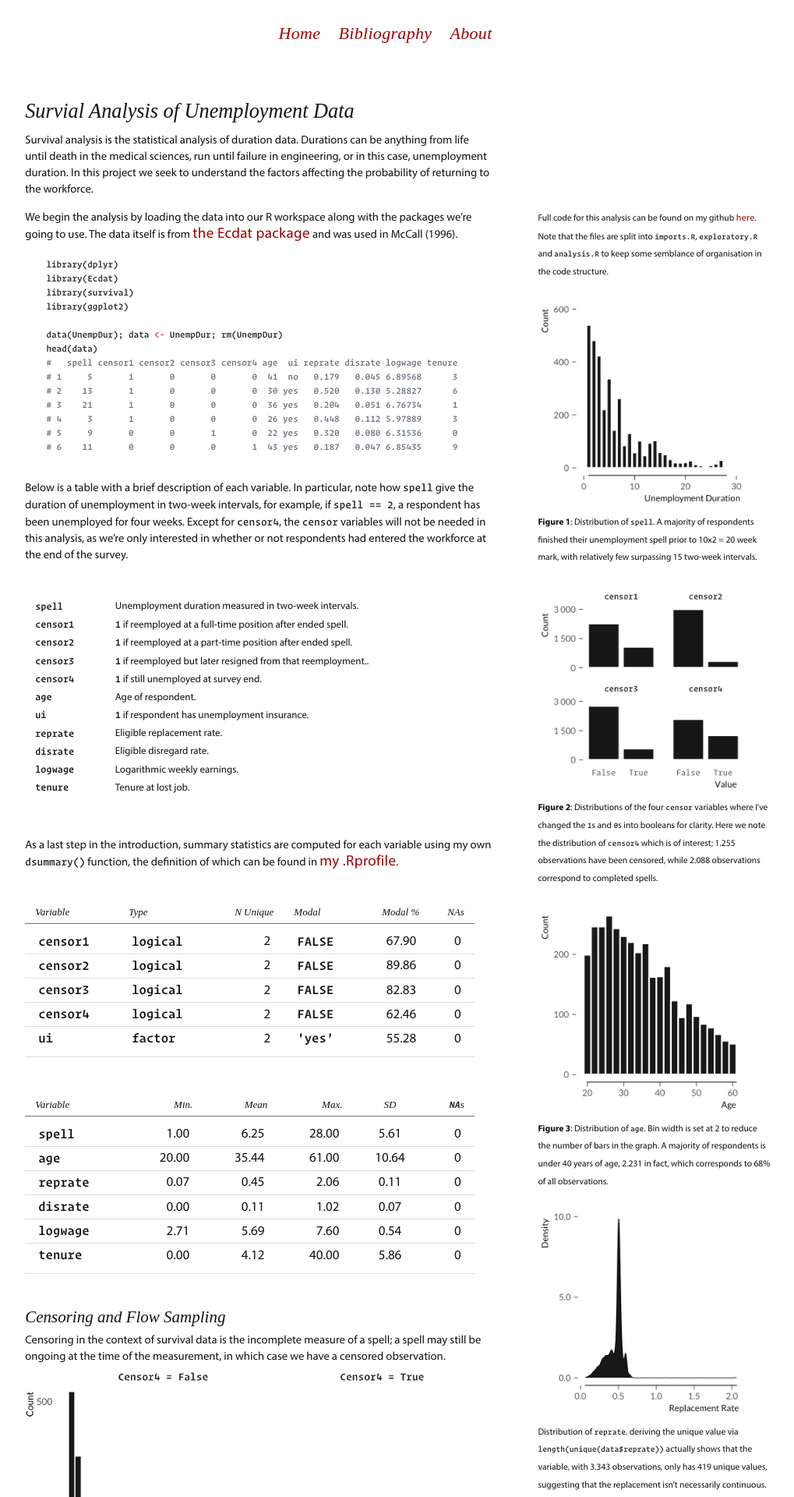
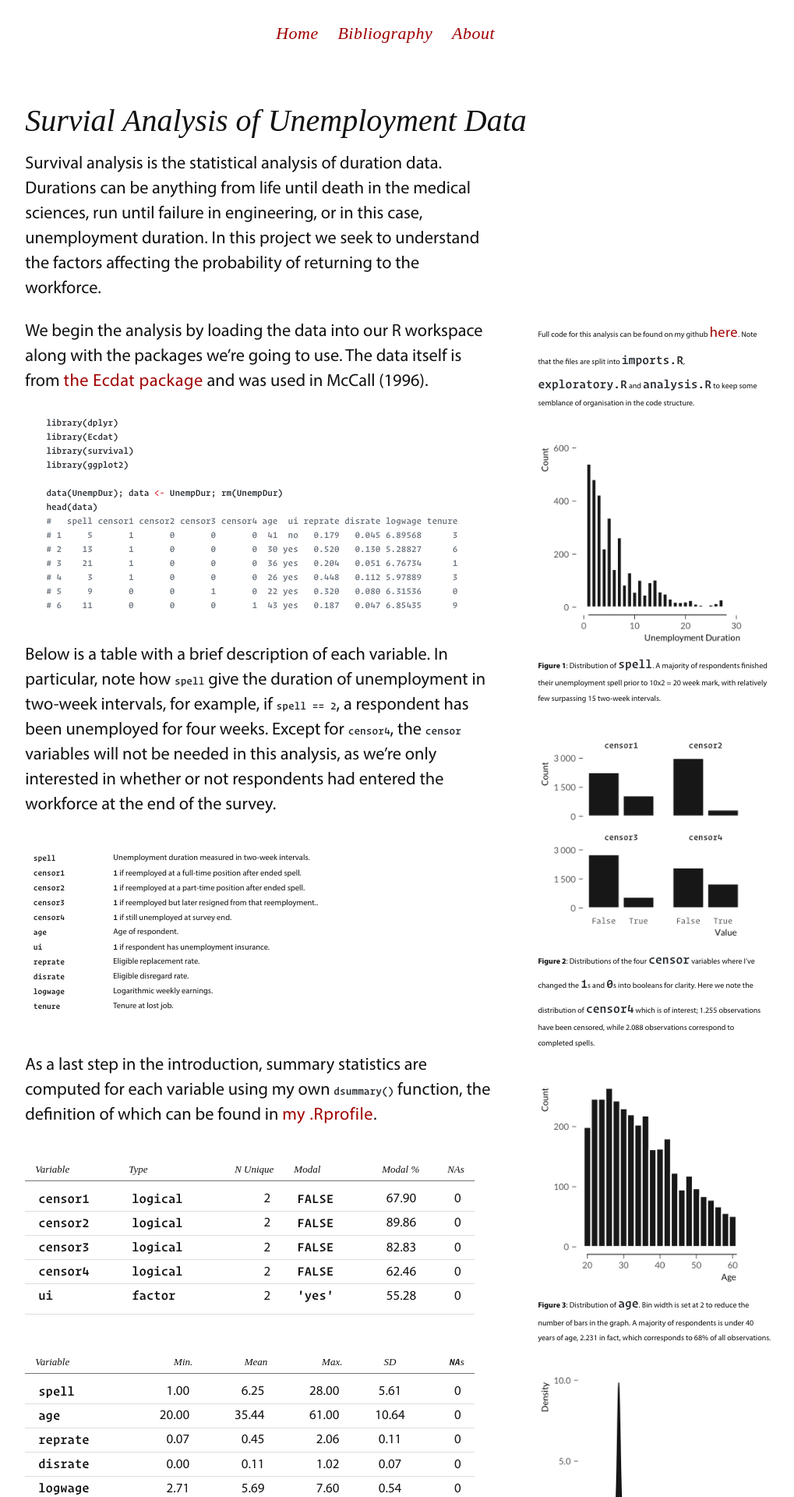
Before and after one commit to mhoirup/mhoirup.github.io, a Jekyll site: the page built from _posts/2021-04-12-Survival-Analysis.md, in a window 1280 px wide. Shown: the top 1920 px of the page at 78% size, without its empty margins (147-1166 px from the left). Built offline with Jekyll 4.4.1, drawn with Linux system fonts in a browser that asks for light colours; formulas are drawn with MathJax 3.

Commit message:
adjust font sizes

```diff
--- a/css/tufte.scss
+++ b/css/tufte.scss
@@ -26,7 +26,7 @@ html{
     text-align: baseline;
     -webkit-font-smoothing: antialiased;
     -moz-osx-font-smoothing: grayscale;
-    font-size: 10.5px;
+    font-size: 1rem;
   }
 
 
@@ -63,10 +63,9 @@ html{
 a {
     color: $contrast-color;
     text-decoration: none;
-    font-size: 16px;
     font-family: Myriad;
     letter-spacing: 0.03rem;
-    font-size: 19px;
+    font-size: 1.4rem;
 }
 
 p > a, cite > a, span > a {
@@ -234,9 +233,10 @@ table.norulers {
 }
 
 table.norulers td {
-    font-size: 13.0px;
+    font-size: 10.5px;
     border-bottom: 0px solid $border-color;
 }
+
 
 table.norulers tr code {
     font-family: OperatorMono;
@@ -249,8 +249,6 @@ table, table.booktabs {
     margin-top: 1cm;
     width: 53%;
     font-size: 17px;
-    // border-top: 2px solid $border-color;
-    // border-bottom: 2px solid $border-color;
 }
 
 
@@ -371,7 +369,7 @@ img { max-width: 100%; }
     width: 50%;
     margin-top: 0;
     margin-bottom: 1.96rem;
-    font-size: 1.1rem;
+    font-size: 10px;
     line-height: 1.96; //changed to bring line heights into rational pattern
     vertical-align: baseline;
     position: relative;
```
